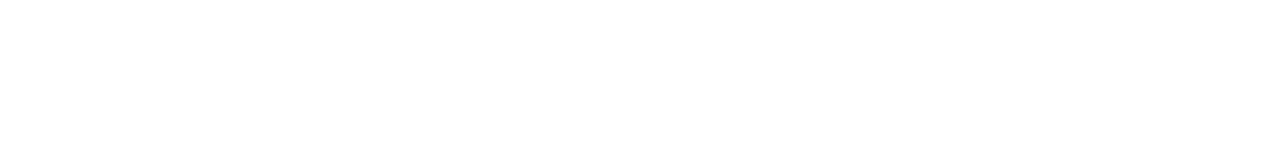
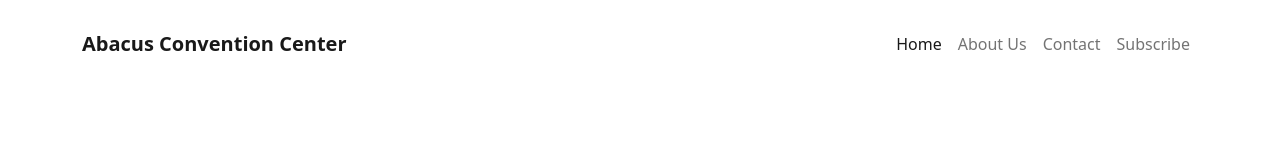
Before and after one commit to DelwarHosssain/convention-center, a plain HTML site: page index.html in a window 1280 px wide. Drawn offline with nearby package versions, Linux system fonts and the light colour scheme.

Commit message:
nav- done

```diff
--- a/Css/style.css
+++ b/Css/style.css
@@ -0,0 +1 @@
+.navbar {}
--- a/index.html
+++ b/index.html
@@ -8,11 +8,44 @@
     <title>convention-center</title>
     <!--css-link-->
     <link rel="stylesheet" href="Css/style.css">
+    <!--Boothstrap-->
+    <!-- CSS only -->
+    <link href="https://cdn.jsdelivr.net/npm/bootstrap@5.1.3/dist/css/bootstrap.min.css" rel="stylesheet" integrity="sha384-1BmE4kWBq78iYhFldvKuhfTAU6auU8tT94WrHftjDbrCEXSU1oBoqyl2QvZ6jIW3" crossorigin="anonymous">
 
 </head>
 
 <body>
+    <!--header-->
+    <header>
+        <section>
+            <nav class="navbar navbar-expand-lg navbar-light bg-whaite ">
+                <div class="container mt-3">
+                    <a class="navbar-brand fw-bold " href="#">Abacus Convention Center</a>
+                    <button class="navbar-toggler" type="button" data-bs-toggle="collapse" data-bs-target="#navbarNavAltMarkup" aria-controls="navbarNavAltMarkup" aria-expanded="false" aria-label="Toggle navigation">
+                    <span class="navbar-toggler-icon"></span>
+                  </button>
+                    <div class="collapse navbar-collapse d-flex justify-content-end" id="navbarNavAltMarkup">
+                        <div class="navbar-nav">
+                            <a class="nav-link active" aria-current="page" href="#">Home</a>
+                            <a class="nav-link" href="#">About Us</a>
+                            <a class="nav-link" href="#">Contact</a>
+                            <a class="nav-link">Subscribe</a>
+                        </div>
+                    </div>
+                </div>
+            </nav>
+        </section>
+    </header>
+    <!--maim-->
+    <main>
 
+    </main>
+    <!--footer-->
+    <footer>
+
+    </footer>
+    <!-- JavaScript Bundle with Popper -->
+    <script src="https://cdn.jsdelivr.net/npm/bootstrap@5.1.3/dist/js/bootstrap.bundle.min.js" integrity="sha384-ka7Sk0Gln4gmtz2MlQnikT1wXgYsOg+OMhuP+IlRH9sENBO0LRn5q+8nbTov4+1p" crossorigin="anonymous"></script>
 </body>
 
 </html>
```
